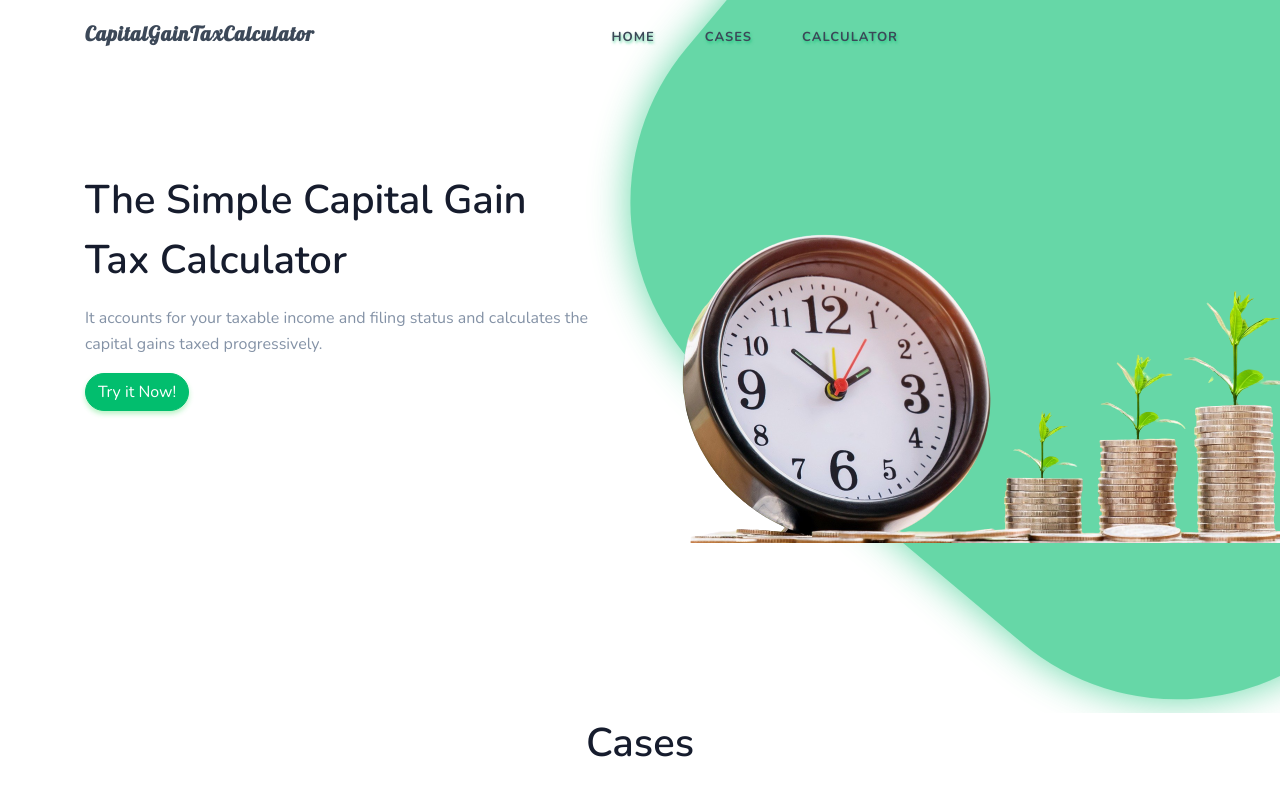
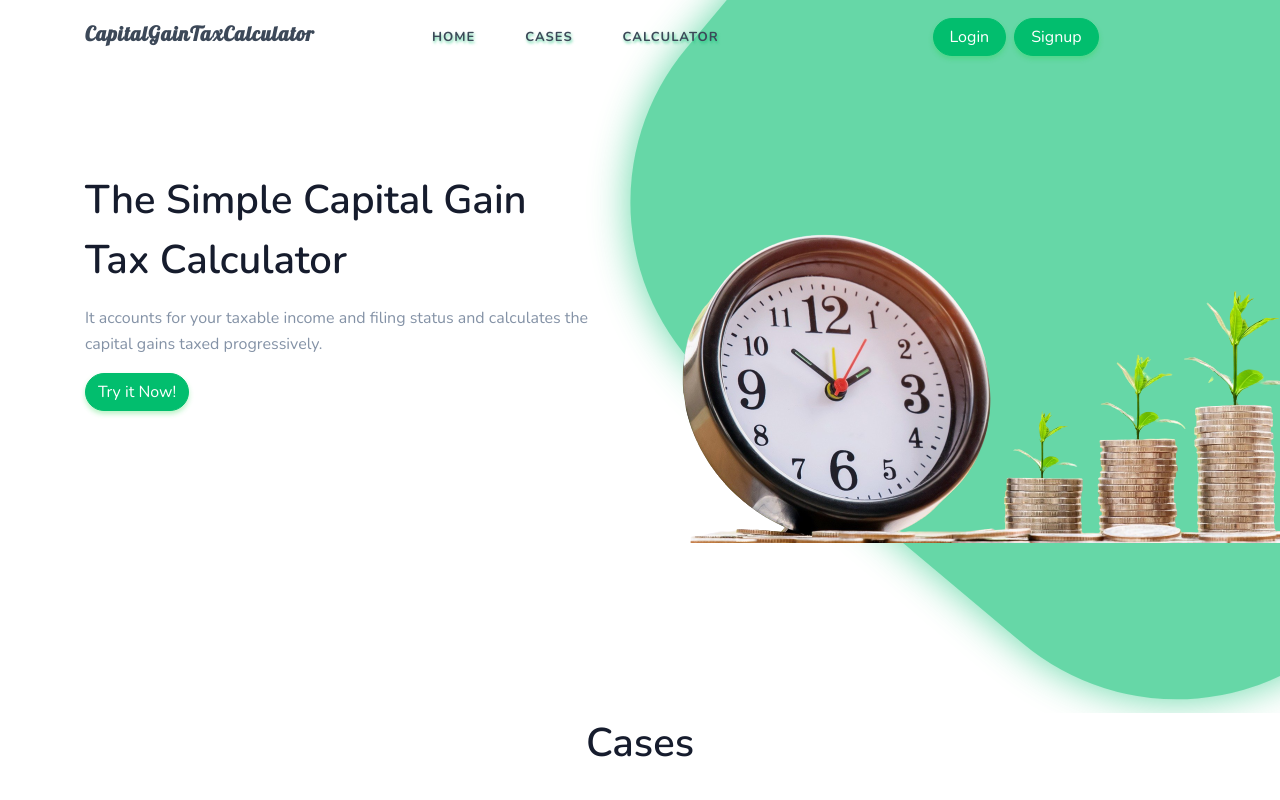
Before and after one commit to Kevin1192/Capital-Gain, a React (Create React App) app in the folder front-end/: page / in a window 1280 px wide. Shown: the top 800 px of the page. Built offline with nearby package versions, Linux system fonts and the light colour scheme.

Commit message:
add signin / signup buttons and change layout

```diff
--- a/front-end/src/App.js
+++ b/front-end/src/App.js
@@ -6,7 +6,7 @@ import TopBar from './components/TopBar';
 import { BrowserRouter as Router} from 'react-router-dom';
 
 // pages
-import Landing from './pages/landing';
+import Landing from './pages/Landing';
 class App extends Component {
   componentDidMount() {
     window.addEventListener("scroll", this.scrollNavigation, true);
--- a/front-end/src/assets/scss/_menu.scss
+++ b/front-end/src/assets/scss/_menu.scss
@@ -3,6 +3,7 @@
 //
 
 @import url("https://fonts.googleapis.com/css2?family=Lobster&display=swap");
+
 
 #topnav {
   position: fixed;
@@ -380,6 +381,11 @@
       width: auto;
     }
 
+    .auth-button {
+      display: flex;
+      flex-direction: column;
+    }
+
     #navigation {
       max-height: 400px;
     }
--- a/front-end/src/components/TopBar.jsx
+++ b/front-end/src/components/TopBar.jsx
@@ -36,6 +36,7 @@ class Topbar extends Component {
                   id="navigation"
                   style={{ display: this.state.isOpen ? "block" : "none" }}
                 >
+                  <div className='d-flex justify-content-around align-items-center'>
                   <ul className="navigation-menu">
                     {this.state.navItems.map((item, key) => (
                       <li key={key} className="has-submenu">
@@ -47,7 +48,12 @@ class Topbar extends Component {
                         </a>
                       </li>
                     ))}
-                  </ul>
+                    </ul>
+                <div className='auth-buttons' >
+                             <Link to='/login' className='btn btn-primary btn-pills mx-1 px-3'>Login</Link>
+                             <Link to='/signup' className='btn btn-primary btn-pills mx-1 px-3'>Signup</Link>
+                        </div>
+                    </div>
                 </div>
                 <div className="menu-extras">
                   <div className="menu-item">
@@ -68,10 +74,6 @@ class Topbar extends Component {
                     </Link>
                   </div>
                 </div>
-                {/* <div className='auth'>
-                             <Link to='/login' className='btn btn-primary btn-pills'>Login</Link>
-                             <Link to='/signup' className='btn btn-primary btn-pills'>Signup</Link>
-                        </div> */}
               </Container>
             </header>
           </React.Fragment>
```
Also changed, not shown: front-end/src/pages/Signin.js (added, +12 -0 lines).
